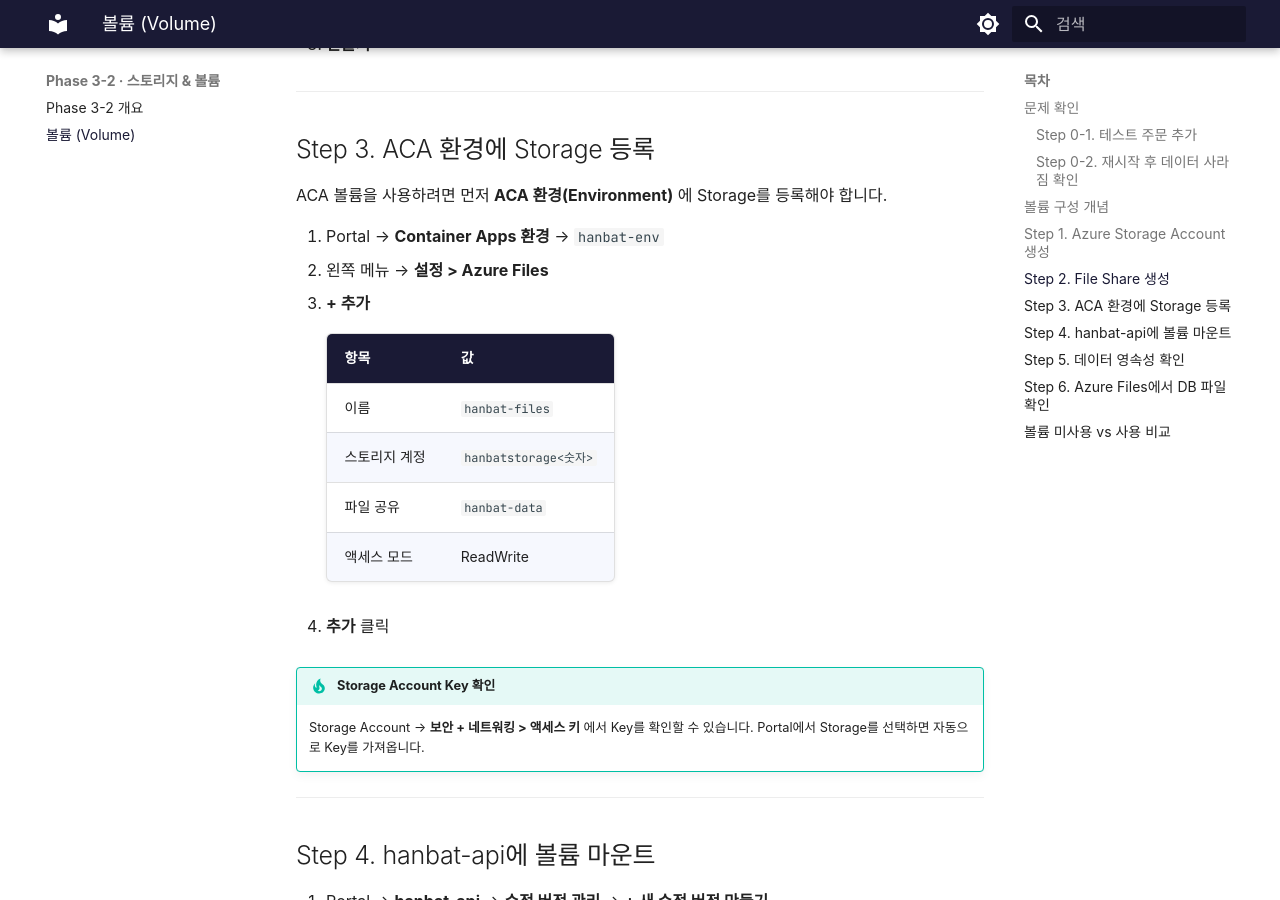
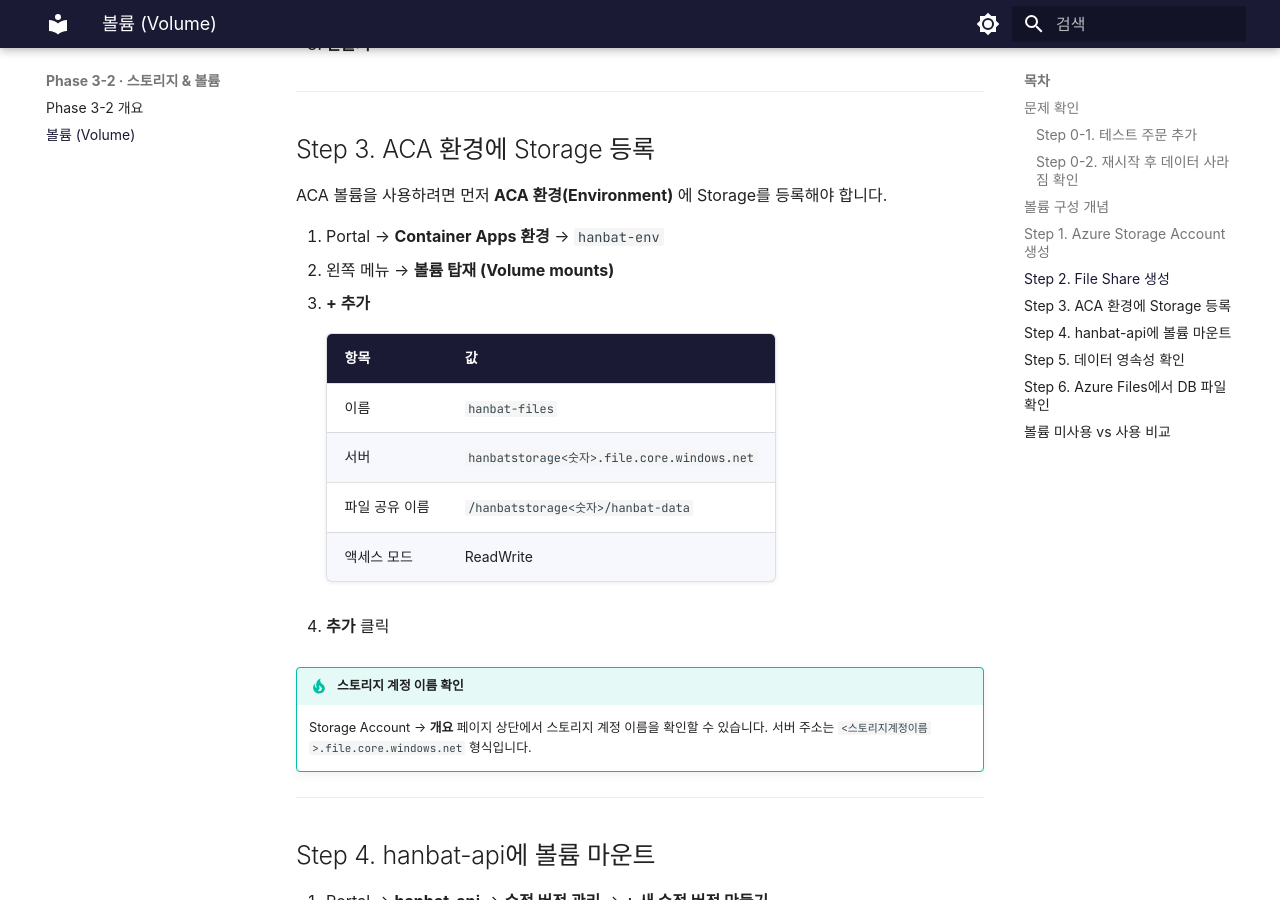
Before and after one commit to skilleat-labs/container-service-labs, an MkDocs documentation site: the page built from docs/phase-3-2/volume.md, in a window 1280 px wide and 900 px high, scrolled down 2927 px. Built offline with MkDocs 1.6.1 and Material for MkDocs 9.7.7, drawn with Linux system fonts in a browser that asks for light colours; some web fonts are replaced.

Commit message:
fix: Step 3 Storage 등록 UI 실제 필드에 맞게 수정 (볼륨 탑재, 서버/파일공유 형식)

```diff
--- a/docs/phase-3-2/volume.md
+++ b/docs/phase-3-2/volume.md
@@ -119,21 +119,21 @@ Portal → **hanbat-api** → **수정 버전 관리** → 현재 revision → *
 ACA 볼륨을 사용하려면 먼저 **ACA 환경(Environment)** 에 Storage를 등록해야 합니다.
 
 1. Portal → **Container Apps 환경** → `hanbat-env`
-2. 왼쪽 메뉴 → **설정 > Azure Files**
+2. 왼쪽 메뉴 → **볼륨 탑재 (Volume mounts)**
 3. **+ 추가**
 
     | 항목 | 값 |
     |------|-----|
     | 이름 | `hanbat-files` |
-    | 스토리지 계정 | `hanbatstorage<숫자>` |
-    | 파일 공유 | `hanbat-data` |
+    | 서버 | `hanbatstorage<숫자>.file.core.windows.net` |
+    | 파일 공유 이름 | `/hanbatstorage<숫자>/hanbat-data` |
     | 액세스 모드 | ReadWrite |
 
 4. **추가** 클릭
 
-!!! tip "Storage Account Key 확인"
-    Storage Account → **보안 + 네트워킹 > 액세스 키** 에서 Key를 확인할 수 있습니다.
-    Portal에서 Storage를 선택하면 자동으로 Key를 가져옵니다.
+!!! tip "스토리지 계정 이름 확인"
+    Storage Account → **개요** 페이지 상단에서 스토리지 계정 이름을 확인할 수 있습니다.
+    서버 주소는 `<스토리지계정이름>.file.core.windows.net` 형식입니다.
 
 ---
 
```
